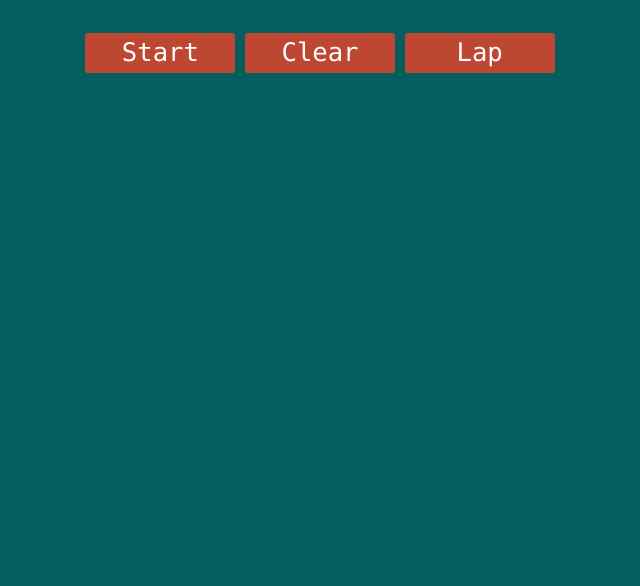
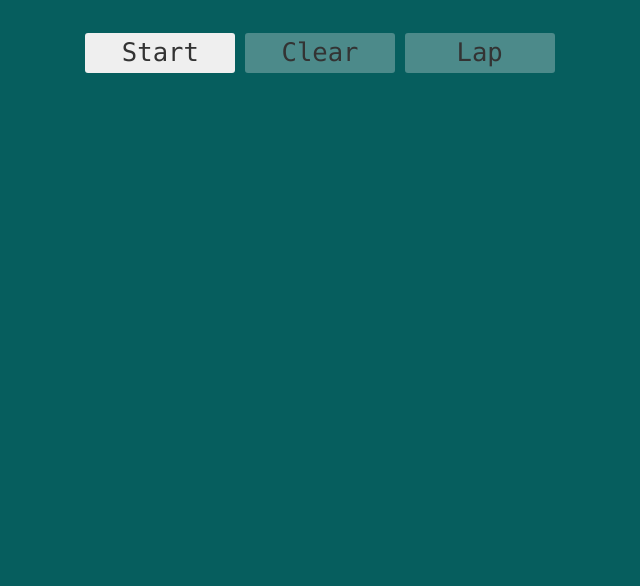
Before and after one commit to wwwax/timer, a plain HTML site: page index.html in a window 1280 px wide. Shown: the part 214-800 px from the top of the page, without its empty margins (320-960 px from the left). Drawn offline with Linux system fonts and the light colour scheme.

Commit message:
change btn bgc

```diff
--- a/css/styles.css
+++ b/css/styles.css
@@ -45,8 +45,7 @@ html {
 .btn {
   font-size: 1.6rem;
   font-weight: 300;
-  background-color: rgb(190, 71, 49);
-  color: #fff;
+  color: #333333;
   border-style: none;
   cursor: pointer;
   border-radius: 3px;
```
